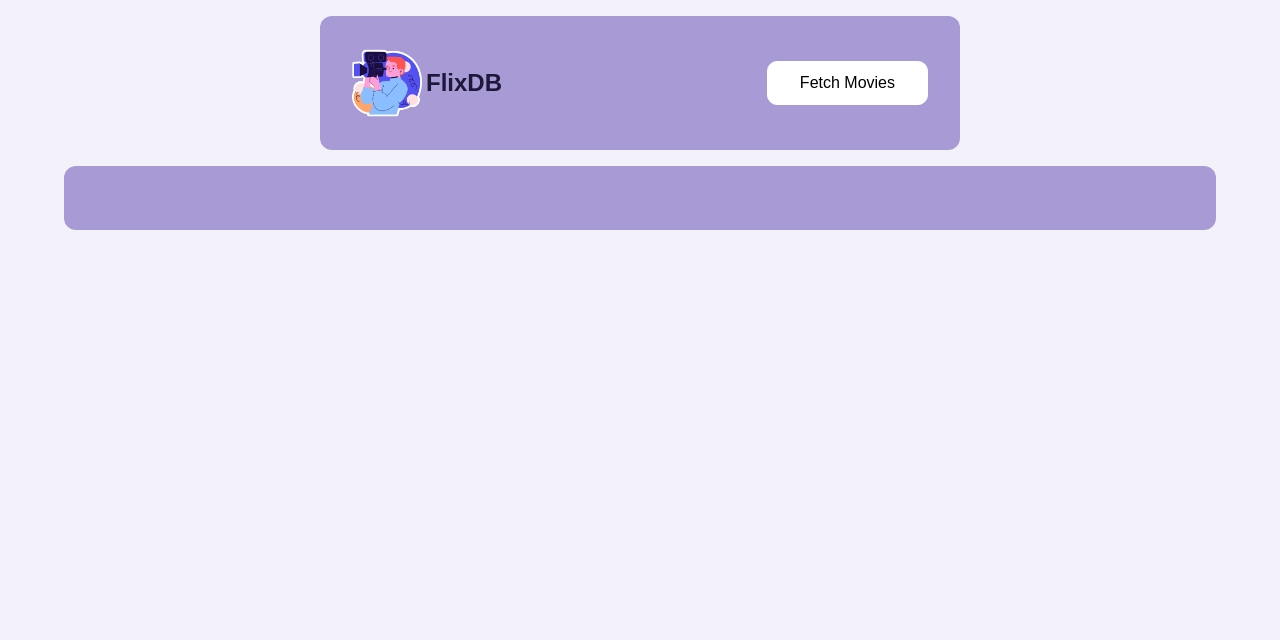
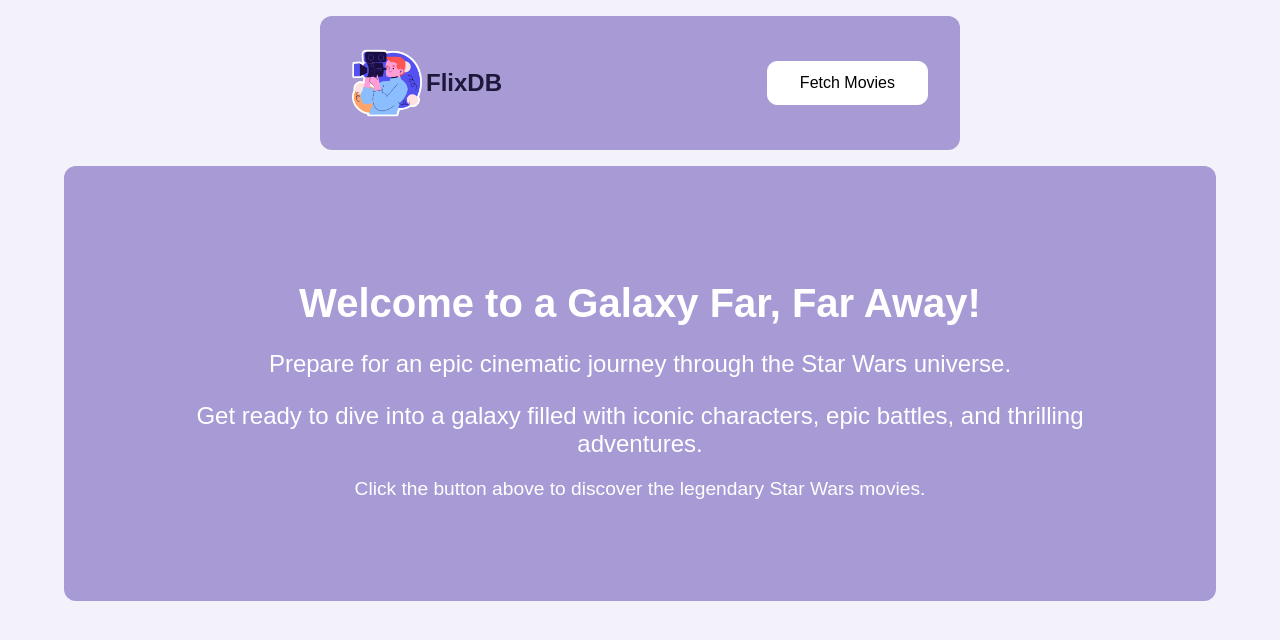
Before and after one commit to nitin-devatraj/FlixDB, a React (Create React App) app: page / in a window 1280 px wide. Shown: the top 640 px of the page. Built offline with nearby package versions, Linux system fonts and the light colour scheme.

Commit message:
add HeroText component

```diff
--- a/src/App.js
+++ b/src/App.js
@@ -1,11 +1,12 @@
 import React, { useState } from "react";
 import MoviesList from "./components/MoviesList";
 import Button from "./components/Button";
+import HeroText from "./components/HeroText";
 import Icon from "./assets/icon.png";
 import "./App.css";
 
 function App() {
-  const [movies, setMovies] = useState([]);
+  const [movies, setMovies] = useState();
   function fetchMoviesHandler() {
     fetch("https://swapi.dev/api/films")
       .then((response) => response.json())
@@ -33,7 +34,7 @@ function App() {
         <Button onClick={fetchMoviesHandler}>Fetch Movies</Button>
       </section>
       <section className="main">
-        <MoviesList movies={movies} />
+        {movies ? <MoviesList movies={movies} /> : <HeroText />}
       </section>
     </React.Fragment>
   );
--- /dev/null
+++ b/src/components/HeroText.css
@@ -0,0 +1,20 @@
+.hero-container {
+  background-color: #a79ad5;
+  color: #fff;
+  padding: 50px;
+  text-align: center;
+}
+
+.hero-title {
+  font-size: 2.5rem;
+  margin-bottom: 20px;
+}
+
+.hero-description {
+  font-size: 1.5rem;
+  margin-bottom: 20px;
+}
+
+.hero-cta {
+  font-size: 1.2rem;
+}
--- /dev/null
+++ b/src/components/HeroText.js
@@ -0,0 +1,21 @@
+import "./HeroText.css";
+
+const HeroText = () => {
+  return (
+    <div className="hero-container">
+      <h1 className="hero-title">Welcome to a Galaxy Far, Far Away!</h1>
+      <p className="hero-description">
+        Prepare for an epic cinematic journey through the Star Wars universe.
+      </p>
+      <p className="hero-description">
+        Get ready to dive into a galaxy filled with iconic characters, epic
+        battles, and thrilling adventures.
+      </p>
+      <p className="hero-cta">
+        Click the button above to discover the legendary Star Wars movies.
+      </p>
+    </div>
+  );
+};
+
+export default HeroText;
```
